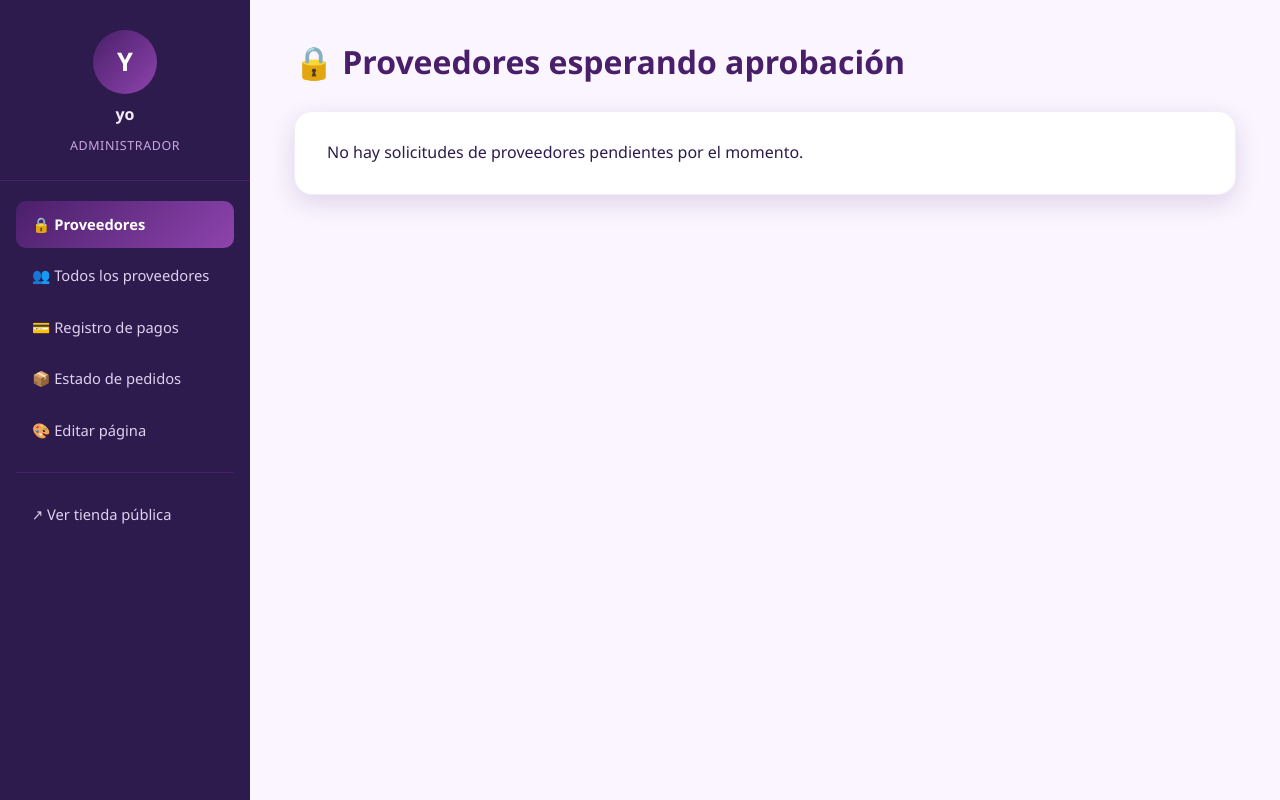
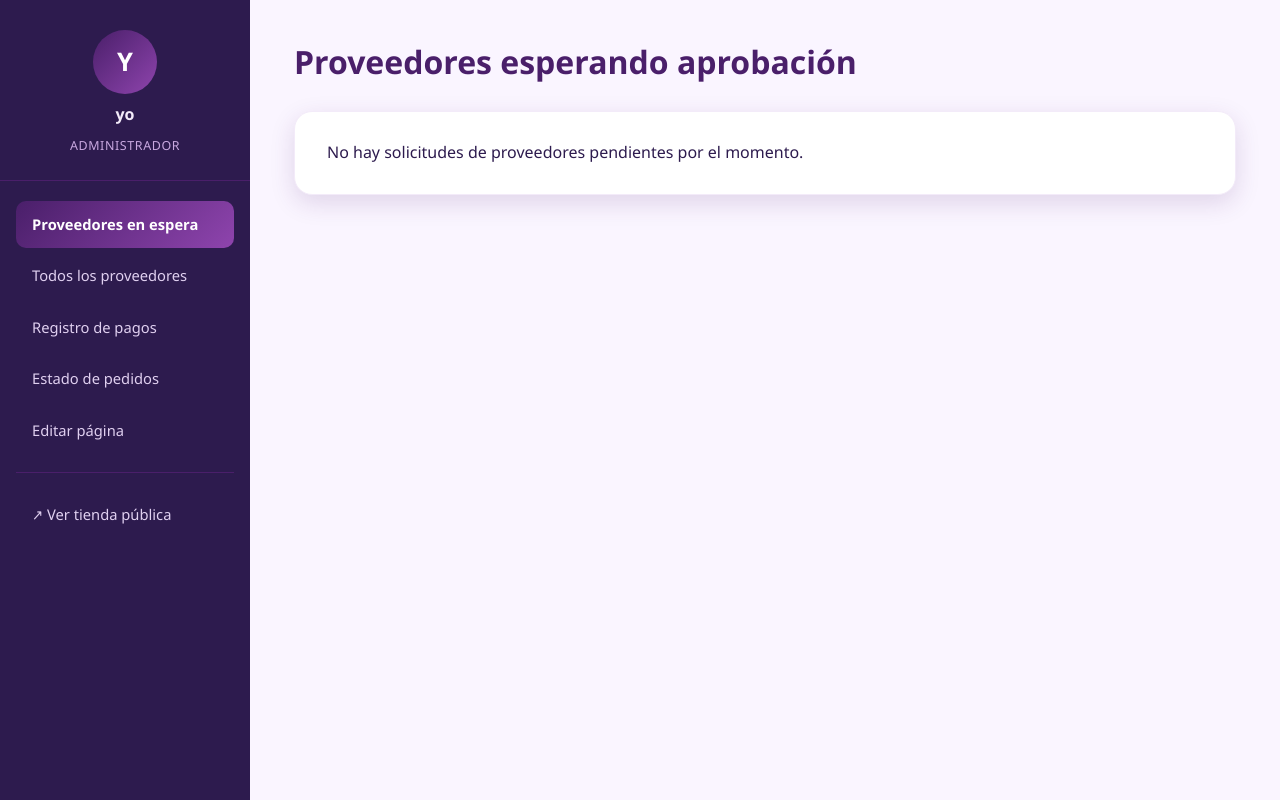
Before and after one commit to chomara1/Nuevo-Intento, a Django app: page /adm/ in a window 1280 px wide. Run offline with Django 5.2, Linux system fonts and the light colour scheme; a user stored in the database is signed in; data comes from the database, SQL or seed files in the repository.

Commit message:
Arreglos pequeños

```diff
--- a/administracion/static/base.css
+++ b/administracion/static/base.css
@@ -110,7 +110,7 @@
             margin: 14px 0;
         }
 
-        /* ===== CONTENIDO PRINCIPAL ===== */
+        /*Contenido principal*/
         .admin-main {
             flex: 1;
             padding: 36px 44px;
--- a/administracion/static/dash.css
+++ b/administracion/static/dash.css
@@ -1,4 +1,4 @@
-/* Variables de Color y Diseño */
+/*Colores para el diseño*/
 :root {
   --purple-900: #2d1b4e;
   --purple-800: #4a1f6a;
@@ -14,13 +14,13 @@
   --shadow: 0 8px 24px rgba(75, 30, 110, 0.15);
   --radius: 18px;
 
-  /* Estados específicos */
+  /*Estados específicos*/
   --success: #27ae60;
   --success-hover: #219150;
   --font-family: system-ui, -apple-system, BlinkMacSystemFont, 'Segoe UI', Roboto, Oxygen, Ubuntu, Cantarell, sans-serif;
 }
 
-/* Reset Básico */
+/*Reset Básico*/
 *, *::before, *::after {
   box-sizing: border-box;
   margin: 0;
@@ -35,7 +35,7 @@ body {
   min-height: 100vh;
 }
 
-/* Header */
+/*Header*/
 .site-header {
   background: var(--gradient-hero);
   color: white;
@@ -77,7 +77,7 @@ body {
   text-transform: lowercase;
 }
 
-/* Layout Principal */
+/*Layout Principal*/
 .main-container {
   max-width: 900px;
   margin: 2.5rem auto;
@@ -91,7 +91,7 @@ body {
   font-weight: 700;
 }
 
-/* Tarjeta de Contenido */
+/*Tarjeta de Contenido*/
 .admin-card {
   background: white;
   border-radius: var(--radius);
@@ -109,7 +109,7 @@ body {
   padding-bottom: 0.75rem;
 }
 
-/* Lista de Proveedores */
+/*Lista de Proveedores*/
 .supplier-list {
   list-style: none;
   display: flex;
@@ -155,7 +155,7 @@ body {
   padding: 0.5rem 0;
 }
 
-/* Botones */
+/*Botones*/
 .btn {
   display: inline-flex;
   align-items: center;
@@ -171,7 +171,7 @@ body {
 .btn-approve {
   background-color: var(--success);
   color: white;
-  margin-left: 0; /* Removido el inline-style previo */
+  margin-left: 0;
 }
 
 .btn-approve:hover {
@@ -179,7 +179,7 @@ body {
   box-shadow: 0 4px 10px rgba(39, 174, 96, 0.3);
 }
 
-/* Enlaces y Acciones Administrativas */
+/*Enlaces y acciones administrativas*/
 .admin-actions {
   display: flex;
   flex-direction: column;
@@ -210,7 +210,7 @@ body {
   text-decoration: underline;
 }
 
-/* Responsive */
+/*Responsive*/
 @media (max-width: 600px) {
   .supplier-item {
     flex-direction: column;
--- a/administracion/templates/administracion/base_admin.html
+++ b/administracion/templates/administracion/base_admin.html
@@ -19,11 +19,11 @@
             <p class="admin-role">Administrador</p>
         </div>
         <nav class="admin-nav">
-            <a href="{% url 'administracion:dashboard' %}" class="{% if active == 'proveedores' %}active{% endif %}">🔒 Proveedores</a>
-            <a href="{% url 'administracion:lista_proveedores' %}" class="{% if active == 'lista_proveedores' %}active{% endif %}">👥 Todos los proveedores</a>
-            <a href="{% url 'administracion:pagos' %}" class="{% if active == 'pagos' %}active{% endif %}">💳 Registro de pagos</a>
-            <a href="{% url 'administracion:pedidos' %}" class="{% if active == 'pedidos' %}active{% endif %}">📦 Estado de pedidos</a>
-            <a href="{% url 'administracion:gestion_diseno' %}" class="{% if active == 'diseno' %}active{% endif %}">🎨 Editar página</a>
+            <a href="{% url 'administracion:dashboard' %}" class="{% if active == 'proveedores' %}active{% endif %}">Proveedores en espera</a>
+            <a href="{% url 'administracion:lista_proveedores' %}" class="{% if active == 'lista_proveedores' %}active{% endif %}">Todos los proveedores</a>
+            <a href="{% url 'administracion:pagos' %}" class="{% if active == 'pagos' %}active{% endif %}">Registro de pagos</a>
+            <a href="{% url 'administracion:pedidos' %}" class="{% if active == 'pedidos' %}active{% endif %}">Estado de pedidos</a>
+            <a href="{% url 'administracion:gestion_diseno' %}" class="{% if active == 'diseno' %}active{% endif %}">Editar página</a>
             <hr>
             <a href="{% url 'usuarios:tienda_home' %}" target="_blank" rel="noopener">↗ Ver tienda pública</a>
         </nav>
--- a/administracion/templates/administracion/dashboard.html
+++ b/administracion/templates/administracion/dashboard.html
@@ -3,7 +3,7 @@
 {% block titulo %}Proveedores en espera{% endblock %}
 
 {% block contenido %}
-    <h1>🔒 Proveedores esperando aprobación</h1>
+    <h1>Proveedores esperando aprobación</h1>
 
     <section class="admin-card">
         {% if proveedores_pendientes %}
--- a/inventario/forms.py
+++ b/inventario/forms.py
@@ -20,10 +20,6 @@ class ProductoForm(forms.ModelForm):
 
     def clean_cantidad_disponible(self):
         cantidad = self.cleaned_data.get('cantidad_disponible')
-
-        # El mínimo de 15 unidades solo aplica al PUBLICAR un producto nuevo.
-        # Si se está editando uno existente (self.instance.pk ya existe),
-        # se permite bajar de 15 libremente (por ejemplo, por ventas).
         es_producto_nuevo = self.instance.pk is None
 
         if es_producto_nuevo and cantidad is not None and cantidad < CANTIDAD_MINIMA_PUBLICACION:
--- a/inventario/static/formulario.css
+++ b/inventario/static/formulario.css
@@ -22,7 +22,7 @@ body {
   padding: 0;
 }
 
-/* Caja principal del formulario */
+/*Caja principal del formulario*/
 .contenedor-formulario {
   max-width: 550px;
   margin: 60px auto;
@@ -56,7 +56,6 @@ body {
   margin-bottom: 15px;
 }
 
-/* Estilos para los campos nativos que genera {{ form.as_p }} */
 form p {
   margin-bottom: 20px;
 }
@@ -97,7 +96,7 @@ form textarea {
   height: 110px;
 }
 
-/* Contenedor y diseño de botones */
+/*Contenedor y diseño de botones*/
 .grupo-botones {
   display: flex;
   gap: 15px;
--- a/inventario/templates/agregar_producto.html
+++ b/inventario/templates/agregar_producto.html
@@ -220,7 +220,7 @@
 
 <div class="barra-usuario">
     <div class="barra-usuario-info">
-        <span class="barra-usuario-nombre">👤 {{ user.get_full_name|default:user.username }}</span>
+        <span class="barra-usuario-nombre">{{ user.get_full_name|default:user.username }}</span>
         <span class="barra-usuario-correo">{{ user.email }}</span>
     </div>
     <div class="barra-usuario-acciones">
--- a/inventario/templates/dashboard_proveedor.html
+++ b/inventario/templates/dashboard_proveedor.html
@@ -371,7 +371,7 @@
 
 <div class="barra-usuario">
     <div class="barra-usuario-info">
-        <span class="barra-usuario-nombre">👤 {{ user.get_full_name|default:user.username }}</span>
+        <span class="barra-usuario-nombre">{{ user.get_full_name|default:user.username }}</span>
         <span class="barra-usuario-correo">{{ user.email }}</span>
     </div>
     <div class="barra-usuario-acciones">
--- a/rastreo/views.py
+++ b/rastreo/views.py
@@ -22,8 +22,7 @@ def actualizar_estado(request, envio_id):
     if request.user.perfil.rol != 'PROVEEDOR':
         raise PermissionDenied
 
-    # Solo se puede actualizar un envío si el producto pertenece a este proveedor
-    envio = get_object_or_404(Envio, id=envio_id, producto__proveedor=request.user)
+    envio = get_object_or_404(Envio, id=envio_id, producto__proveedor=request.user) # Solo se puede actualizar un envío si el producto pertenece a este proveedor
 
     if request.method == 'POST':
         nuevo_estado = request.POST.get('estado')
--- a/usuarios/admin.py
+++ b/usuarios/admin.py
@@ -6,6 +6,6 @@ from .models import Perfil
 class PerfilAdmin(admin.ModelAdmin):
     list_display = ('usuario', 'rol', 'aprobado', 'telefono', 'ciudad')
     list_filter = ('rol', 'aprobado')
-    list_editable = ('aprobado',)  # permite marcar/desmarcar aprobado directo desde la lista
+    list_editable = ('aprobado',)
     search_fields = ('usuario__username', 'usuario__email')
     autocomplete_fields = ['usuario']
--- a/usuarios/forms.py
+++ b/usuarios/forms.py
@@ -1,5 +1,5 @@
-from django.shortcuts import render, redirect # Asegúrate de importar 'redirect'
-from django.contrib.auth.forms import UserCreationForm # O el formulario que uses
+from django.shortcuts import render, redirect
+from django.contrib.auth.forms import UserCreationForm
 
 def registro(request):
     if request.method == 'POST':
--- a/usuarios/models.py
+++ b/usuarios/models.py
@@ -17,13 +17,9 @@ class Perfil(models.Model):
     aprobado = models.BooleanField(default=True)
 
     def save(self, *args, **kwargs):
-        # Solo se fuerza aprobado=False la PRIMERA vez que se crea
-        # un perfil de tipo PROVEEDOR
-        # Así, si el admin lo aprueba después y vuelve a guardar, no se
-        # le pisa el valor.
         if self.pk is None and self.rol == 'PROVEEDOR':
             self.aprobado = False
-        super().save(*args, **kwargs)
+        super().save(*args, **kwargs) #evita que un administrador tenga que estar aprobando de nuevo al proveedor cada vez que este actualice o guarde algo en su perfil más adelante
 
     def __str__(self):
         return f"{self.usuario.username} - {self.get_rol_display()}"
```
Also changed, not shown: administracion/views.py (+5 -16 lines), carrito/views.py (+2 -10 lines), inventario/views.py (+0 -9 lines), usuarios/views.py (+6 -18 lines).
